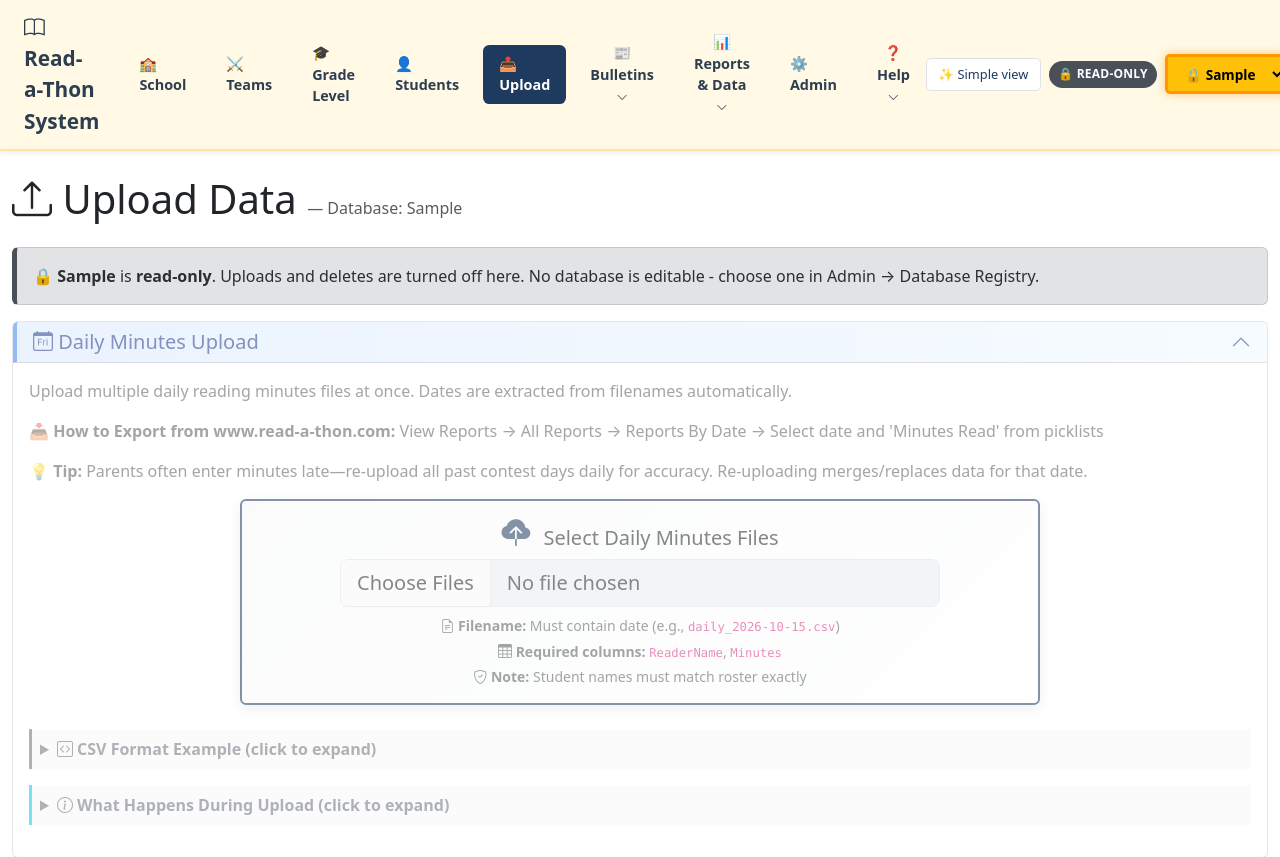
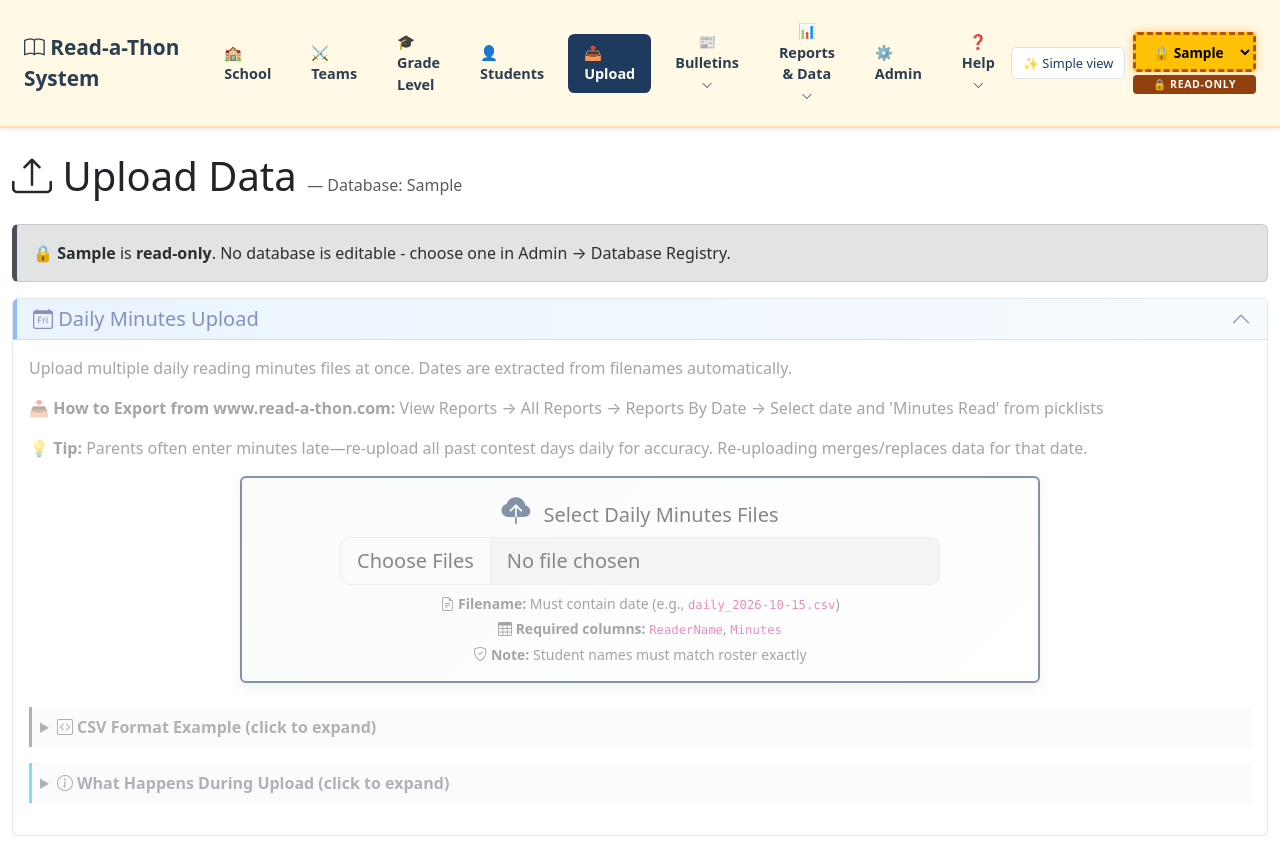
Before and after one commit to stevensouza/readathon, a Flask app: page /upload in a window 1280 px wide. Shown: the top 857 px of the page. Run offline with Flask 3, Linux system fonts and the light colour scheme; data comes from the database, SQL or seed files in the repository; some libraries are stand-ins or nearby versions.

Commit message:
Read-only indicator: dashed selector + small READ-ONLY label under it instead of a pill
- The database selector shows the state: green left edge when editable, dashed border when
  read-only, with a small 🔒 READ-ONLY label stacked under it (tooltip: "To upload or delete,
  switch to <editable DB>"). No extra width, and the header is no taller (the title no longer wraps)
- Wording: read-only means blocked, not redirected - Upload banner now says
  "To upload or delete, switch to X" instead of "Uploads go to X"
- Tests, UI_PATTERNS, help, CHANGELOG, CLAUDE.md updated

Co-Authored-By: Claude Opus 5.5 (1M context) <noreply@anthropic.com>

```diff
--- a/templates/base.html
+++ b/templates/base.html
@@ -133,17 +133,24 @@
         .view-toggle:hover { background: #f1f5f9; }
         .simple-view .full-view-only { display: none !important; }
 
-        /* Editable / read-only pill next to the database selector; read-only pages hide editable-only controls */
-        .db-access-pill {
-            font-size: 0.75rem;
+        /* Editable / read-only: the selector shows it (green edge / dashed border), with a small READ-ONLY
+           label under it while read-only; read-only pages hide editable-only controls */
+        .env-selector.editable { border: 1px solid #a3cfbb; border-left: 5px solid #198754; }
+        .env-selector.read-only { border: 2px dashed #6c757d; color: #495057; }
+        .db-stack { display: flex; flex-direction: column; align-items: stretch; gap: 3px; }
+        .db-read-only-label {
+            font-size: 0.66rem;
             font-weight: 700;
-            padding: 0.3rem 0.6rem;
-            border-radius: 1rem;
+            letter-spacing: 0.06em;
+            text-align: center;
+            color: white;
+            background: #495057;
+            border-radius: 0.25rem;
+            padding: 0.1rem 0.4rem;
             white-space: nowrap;
-            letter-spacing: 0.02em;
+            cursor: help;
         }
-        .db-access-pill.read-only { background: #495057; color: white; }
-        .db-access-pill.editable { background: #d1e7dd; color: #0f5132; border: 1px solid #a3cfbb; }
+        .sample-mode .db-read-only-label { background: #92400e; }
         .read-only-db .editable-only { display: none !important; }
 
         /* Highlight selector when in sample mode */
@@ -154,6 +161,7 @@
             font-weight: 700;
             box-shadow: 0 0 8px rgba(255, 152, 0, 0.5);
         }
+        .sample-mode .env-selector.read-only { border: 3px dashed #b45309; }
         .report-table {
             font-size: 0.9rem;
         }
@@ -941,16 +949,16 @@
                 {% else %}
                 <button class="view-toggle" id="viewToggle" onclick="setViewMode('simple')" title="Show only Upload, Bulletins and Help">✨ Simple view</button>
                 {% endif %}
-                {% if is_read_only_database %}
-                <span class="db-access-pill read-only" id="dbAccessPill"
-                      title="Viewing only - uploads and deletes are blocked. Editable database: {{ editable_database.display_name if editable_database else 'none' }} (change it in Admin → Database Registry)">🔒 READ-ONLY</span>
-                {% else %}
-                <span class="db-access-pill editable" id="dbAccessPill"
-                      title="This is the editable database: uploads and deletes go here">✏️ EDITABLE</span>
-                {% endif %}
-                <select class="env-selector" id="databaseSelector" onchange="switchDatabase()">
-                    <!-- Dynamically populated from registry -->
-                </select>
+                <div class="db-stack">
+                    <select class="env-selector {{ 'read-only' if is_read_only_database else 'editable' }}" id="databaseSelector" onchange="switchDatabase()"
+                            title="{{ 'Read-only database' if is_read_only_database else 'Editable database: uploads and deletes happen here' }}">
+                        <!-- Dynamically populated from registry -->
+                    </select>
+                    {% if is_read_only_database %}
+                    <span class="db-read-only-label" id="dbReadOnlyLabel"
+                          title="{{ 'To upload or delete, switch to ' ~ editable_database.display_name if editable_database else 'No database is editable - choose one in Admin → Database Registry' }}">🔒 READ-ONLY</span>
+                    {% endif %}
+                </div>
             </div>
         </div>
     </div>
--- a/templates/upload.html
+++ b/templates/upload.html
@@ -15,9 +15,9 @@
         <div class="alert alert-secondary d-flex align-items-center justify-content-between" id="readOnlyBanner"
              style="border-left: 5px solid #495057;">
             <div>
-                🔒 <strong>{{ current_database.display_name }}</strong> is <strong>read-only</strong>. Uploads and deletes are turned off here.
+                🔒 <strong>{{ current_database.display_name }}</strong> is <strong>read-only</strong>.
                 {% if editable_database %}
-                Uploads go to the editable database: <strong>{{ editable_database.display_name }}</strong>.
+                To upload or delete, switch to <strong>{{ editable_database.display_name }}</strong>.
                 {% else %}
                 No database is editable - choose one in Admin → Database Registry.
                 {% endif %}
```
Also changed, not shown: CLAUDE.md (+1 -1 lines), md/UI_PATTERNS.md (+8 -4 lines), templates/help.html (+4 -3 lines), tests/test_editable_database.py (+4 -2 lines), md/CHANGELOG.md.
